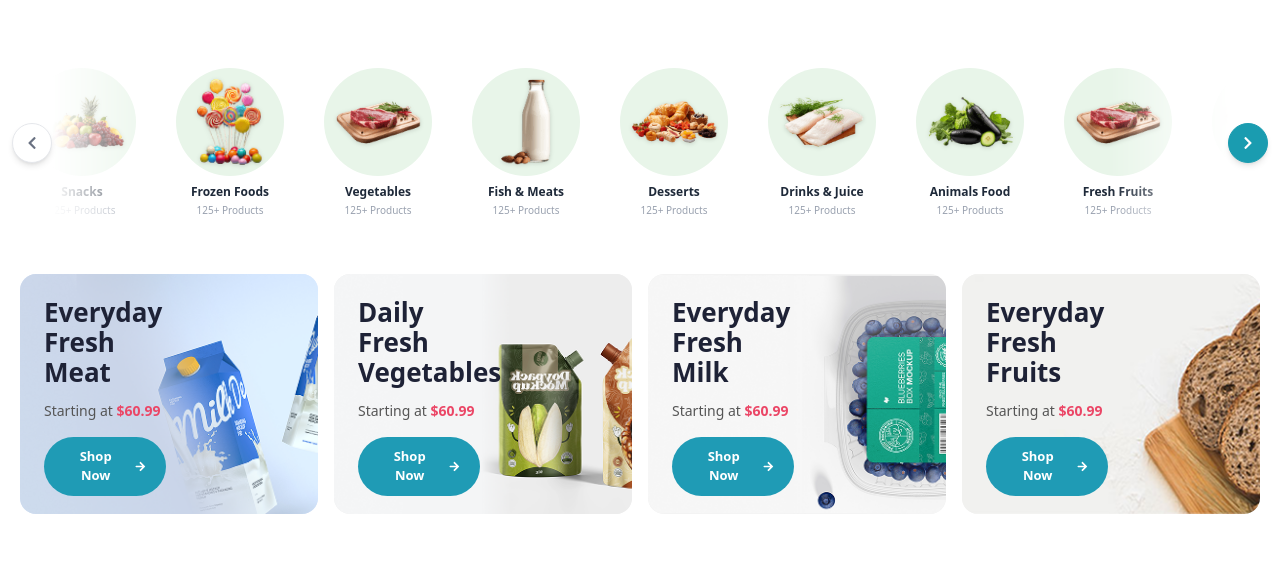
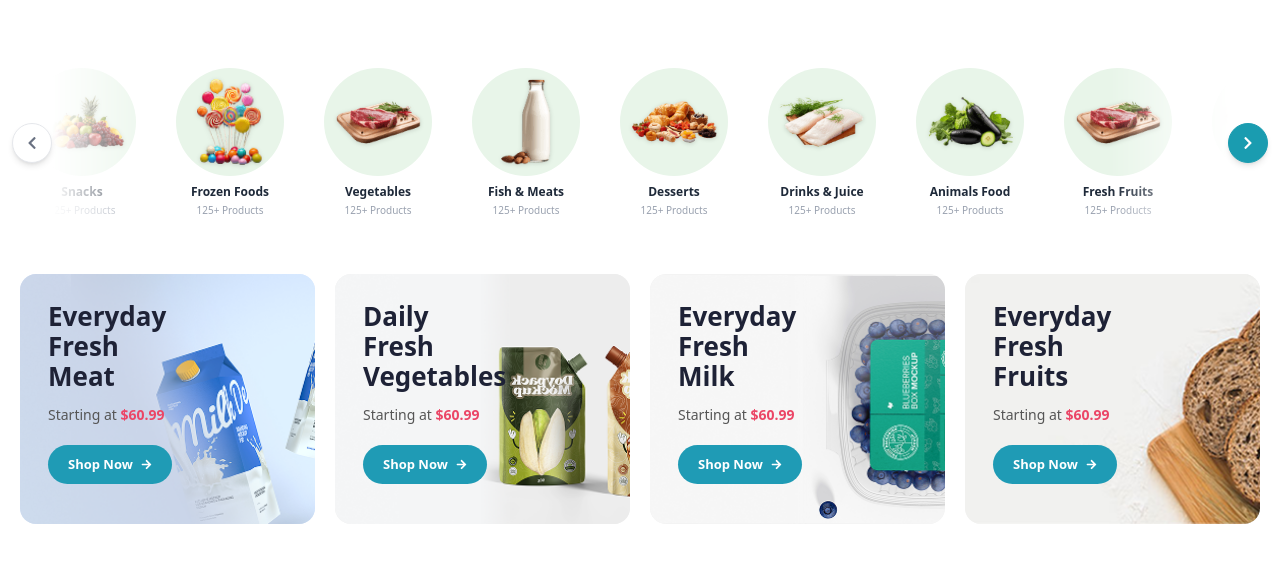
Before and after one commit to morphcodetech/b2b, a React (Vite) app: page / in a window 1280 px wide. Shown: the top 562 px of the page. Built offline with nearby package versions, Linux system fonts and the light colour scheme.

Commit message:
Changing the grid section ui

```diff
--- a/src/components/CategoryGridSection/CategoryGridSection.jsx
+++ b/src/components/CategoryGridSection/CategoryGridSection.jsx
@@ -40,11 +40,11 @@ const CategoryGridSection = () => {
   return (
     <section className="pb-10 bg-white">
       <div className="max-w-[1300px] mx-auto px-4 lg:px-5">
-        <div className="grid grid-cols-1 sm:grid-cols-2 xl:grid-cols-4 gap-4">
+        <div className="grid grid-cols-1 sm:grid-cols-2 xl:grid-cols-4 gap-5">
           {promoCards.map((card) => (
             <article
               key={card.id}
-              className={`relative h-[240px] rounded-[16px] overflow-hidden ${card.bg}`}
+              className={`relative h-[250px] rounded-[16px] overflow-hidden ${card.bg}`}
             >
               <img
                 src={card.image}
@@ -52,7 +52,7 @@ const CategoryGridSection = () => {
                 className="absolute inset-0 h-full w-full object-cover"
               />
 
-              <div className="relative z-10 p-6 max-w-[170px]">
+              <div className="relative z-10 p-7 max-w-[190px]">
                 <h3 className="text-[22px] sm:text-[26px] leading-[1.15] font-bold text-[#1e2236] whitespace-pre-line">
                   {card.title}
                 </h3>
@@ -60,7 +60,7 @@ const CategoryGridSection = () => {
                   Starting at{" "}
                   <span className="text-[#eb4666] font-bold">{card.price}</span>
                 </p>
-                <button className="mt-4 inline-flex items-center gap-2 rounded-full bg-[#1f9bb5] text-white text-[13px] font-semibold px-5 py-2.5 hover:bg-[#18859c] transition-colors duration-200">
+                <button className="mt-5 inline-flex items-center gap-2 rounded-full bg-[#1f9bb5] text-white text-[13px] font-semibold px-5 py-2.5 hover:bg-[#18859c] transition-colors duration-200">
                   Shop Now <FaArrowRight size={11} />
                 </button>
               </div>
```
